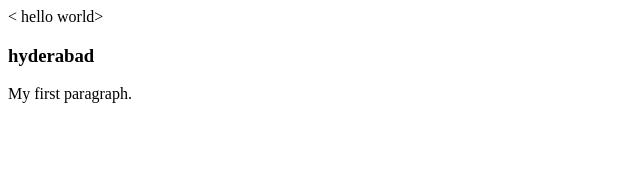
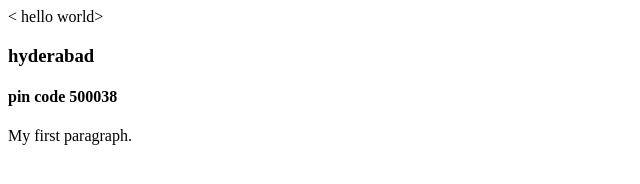
Before and after one commit to Prabhakar2012/testgit, a plain HTML site: page contact.html in a window 1280 px wide. Shown: the whole page, without its empty margins (0-640 px from the left). Drawn offline with Linux system fonts and the light colour scheme.

Commit message:
Updated.html

```diff
--- a/contact.html
+++ b/contact.html
@@ -4,6 +4,7 @@
 	< hello world>
 
 	<h3> hyderabad </h3>
+	<h4>pin code 500038 </h4>
 	<hello worldy First Heading</h1>
 
 <p>My first paragraph.</p>
```
